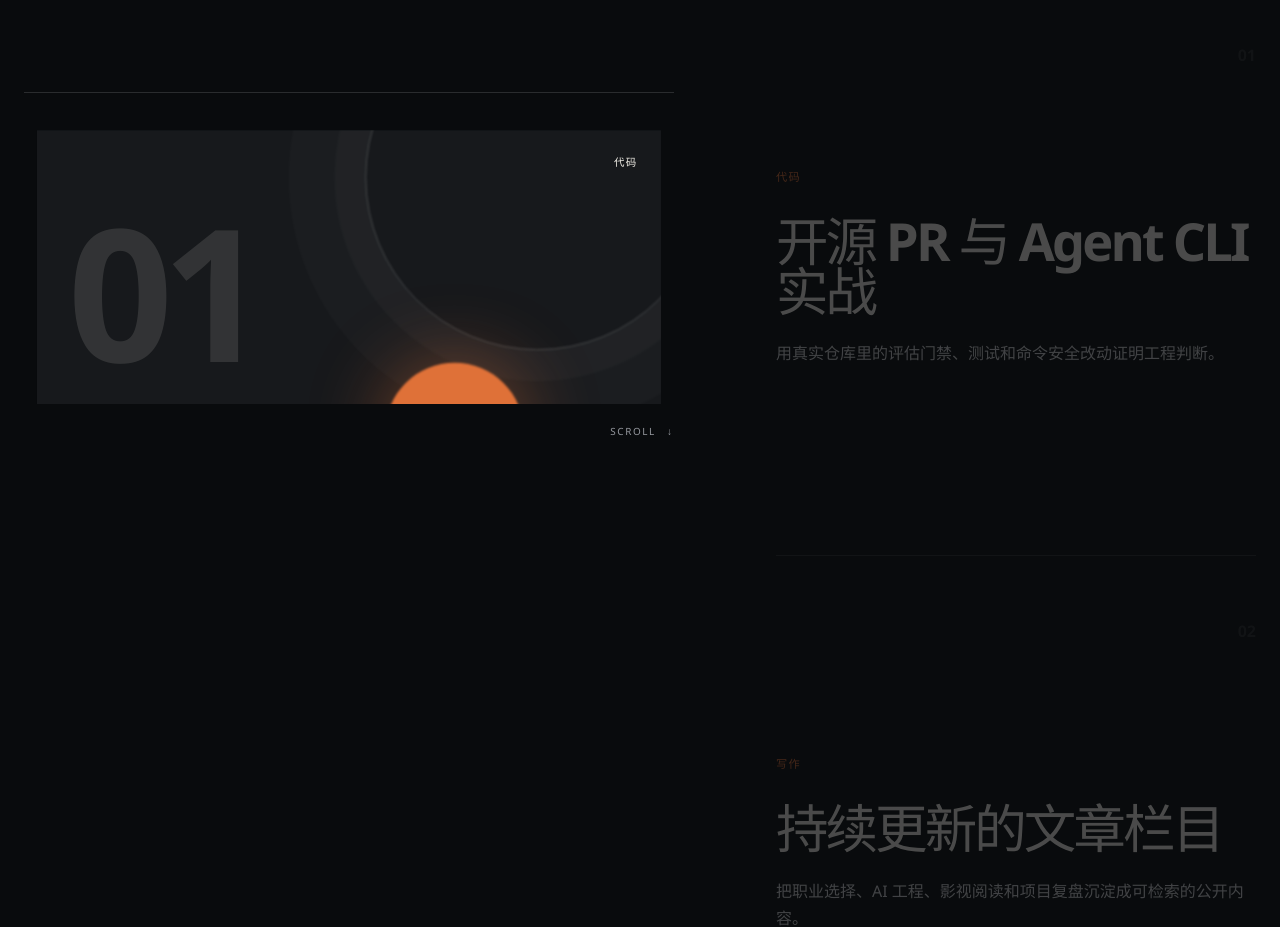
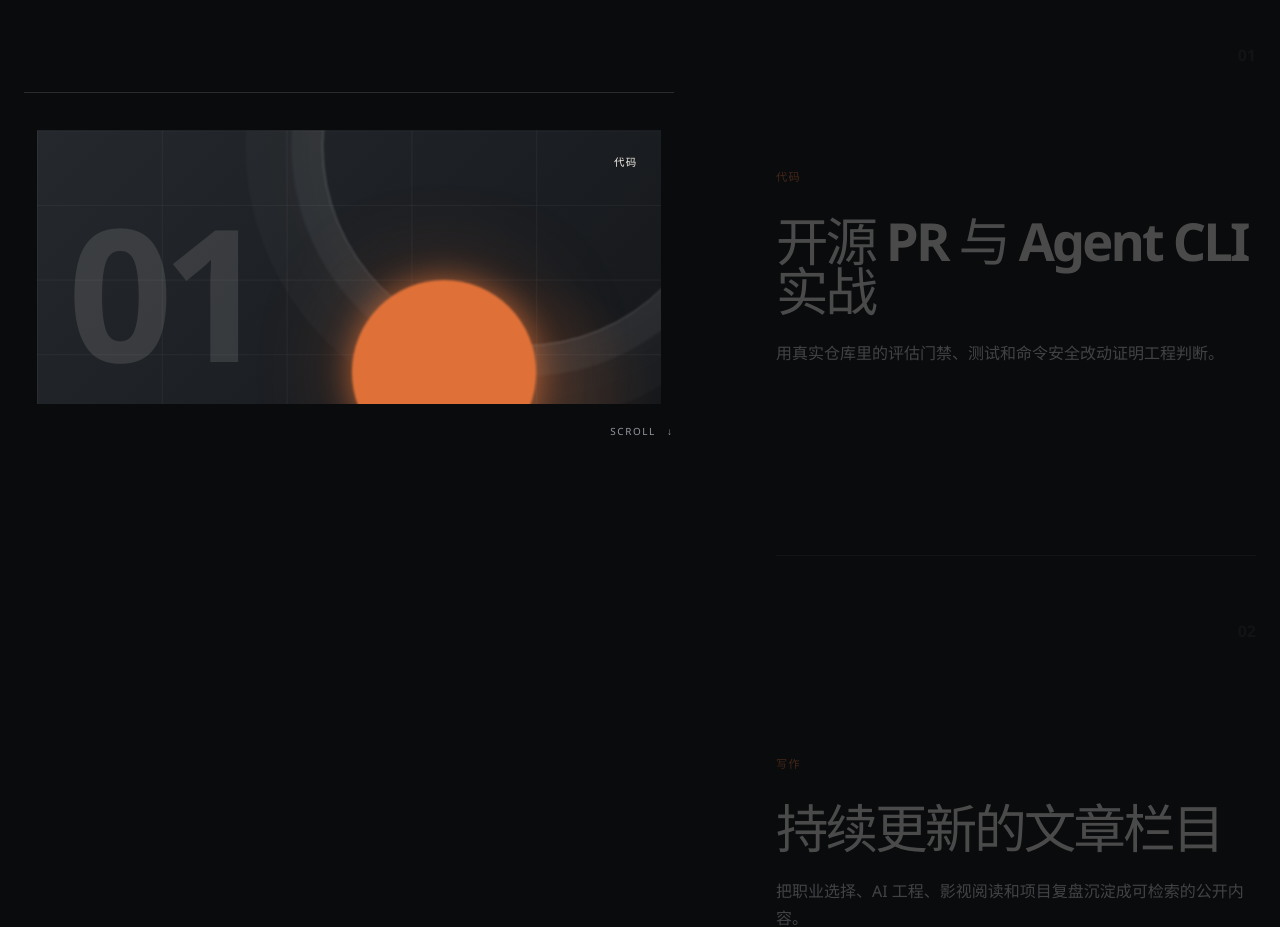
Before and after one commit to luochen211/luo-chen-com, a React (Vite) app: page / in a window 1280 px wide. Shown: the part 1100-2027 px from the top of the page. Built offline with nearby package versions, Linux system fonts and the light colour scheme.

Commit message:
enhance proof scene visual contrast

```diff
--- a/src/redesign.css
+++ b/src/redesign.css
@@ -1439,6 +1439,11 @@ body {
 .proof-visual-layer:first-child {
   opacity: 1;
   transform: none;
+  background:
+    linear-gradient(90deg, rgba(255, 255, 255, 0.045) 1px, transparent 1px) 0 0 / 20% 100%,
+    linear-gradient(rgba(255, 255, 255, 0.045) 1px, transparent 1px) 0 0 / 100% 25%,
+    radial-gradient(circle at 78% 92%, rgba(223, 113, 56, 0.2), transparent 24%),
+    linear-gradient(135deg, #25282c 0%, #1b1e22 58%, #15171a 100%);
 }
 
 .proof-visual-layer::before,
@@ -1450,21 +1455,21 @@ body {
 }
 
 .proof-visual-layer::before {
-  width: 55%;
+  width: 64%;
   aspect-ratio: 1;
-  right: -8%;
-  top: -42%;
-  border: 1px solid rgba(255, 255, 255, 0.22);
-  box-shadow: 0 0 0 2rem rgba(255, 255, 255, 0.025), 0 0 0 5rem rgba(255, 255, 255, 0.018);
+  right: -10%;
+  top: -62%;
+  border: 1px solid rgba(255, 255, 255, 0.3);
+  box-shadow: 0 0 0 2rem rgba(255, 255, 255, 0.045), 0 0 0 5rem rgba(255, 255, 255, 0.025), 0 0 5rem rgba(255, 255, 255, 0.06);
 }
 
 .proof-visual-layer::after {
-  width: 9rem;
+  width: 12rem;
   aspect-ratio: 1;
-  right: 22%;
-  bottom: -24%;
+  right: 20%;
+  bottom: -12%;
   background: var(--brand-warm);
-  box-shadow: 0 0 5rem rgba(223, 113, 56, 0.45);
+  box-shadow: 0 0 2rem rgba(223, 113, 56, 0.68), 0 0 6rem rgba(223, 113, 56, 0.34);
 }
 
 .proof-visual-layer-2 { background: #151c22; }
```
